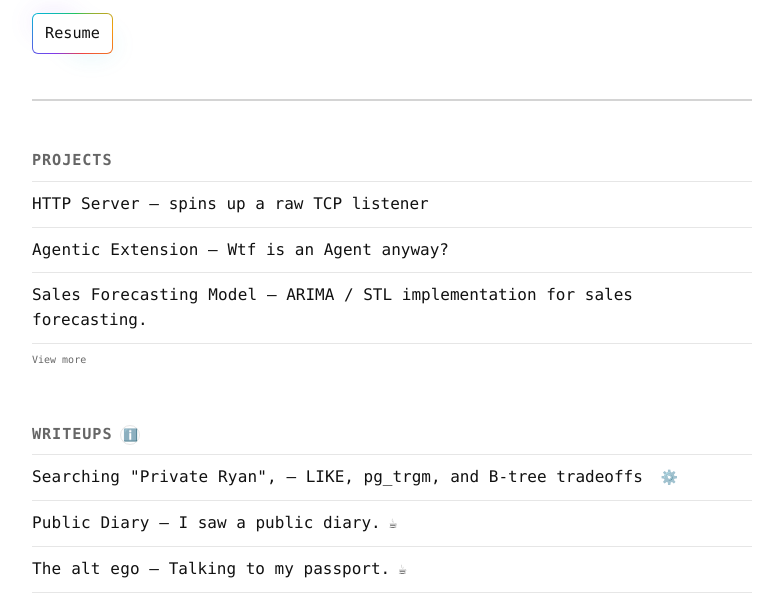
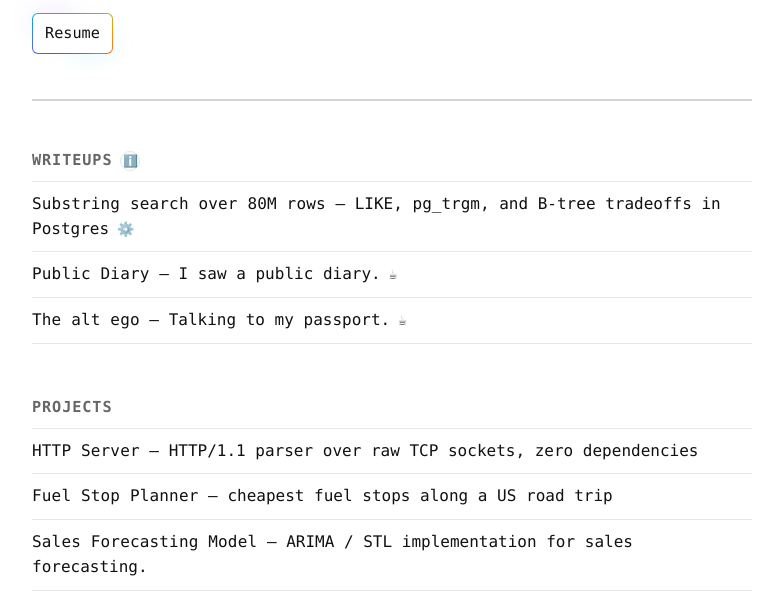
Before and after one commit to Shashwat-pd/portfolio, a plain HTML site: page index.html in a window 1280 px wide. Shown: the part 178-794 px from the top of the page, without its empty margins (248-1031 px from the left). Drawn offline with Linux system fonts and the light colour scheme; a web font is replaced by a local one.

Commit message:
Put writeups first, trim projects to three, add fuel planner
Co-Authored-By: Claude Opus 5.5 <noreply@anthropic.com>

```diff
--- a/index.html
+++ b/index.html
@@ -44,53 +44,6 @@
       </header>
 
       <section>
-        <h2 class="section-title">Projects</h2>
-        <ul id="projectsList" class="list collapsed">
-          <li>
-            <a href="https://github.com/Shashwat-pd/server" class="item"
-              ><span class="mono">HTTP Server</span> — spins up a raw TCP
-              listener</a
-            >
-          </li>
-          <li>
-            <a
-              href="https://github.com/Shashwat-pd/agentic-extension"
-              class="item"
-              ><span class="mono">Agentic Extension</span> — Wtf is an Agent
-              anyway?</a
-            >
-          </li>
-          <li>
-            <a
-              href="https://github.com/Shashwat-pd/inventory-managment"
-              class="item"
-              ><span class="mono">Sales Forecasting Model</span> — ARIMA / STL
-              implementation for sales forecasting.</a
-            >
-          </li>
-          <li class="more">
-            <a href="https://github.com/Shashwat-pd/photobooth" class="item"
-              ><span class="mono">Photobooth</span> — Intimate date when tight
-              on budget</a
-            >
-          </li>
-          <li class="more">
-            <a href="#" class="item"
-              ><span class="mono">Gator</span> —TypeScript CLI for collecting,
-              following, and periodically aggregating RSS feeds.</a
-            >
-          </li>
-        </ul>
-        <button
-          class="more-toggle"
-          data-target="projectsList"
-          aria-expanded="false"
-        >
-          View more
-        </button>
-      </section>
-
-      <section>
         <h2 class="section-title">
           Writeups
           <button type="button" class="info" title="Legend">ℹ️</button>
@@ -99,10 +52,8 @@
         <ul id="writeupsList" class="list writeups collapsed">
           <li>
             <a href="writeups/search.html" class="item tech"
-              ><span class="mono"
-                     >Searching "Private Ryan",</span> — LIKE, pg_trgm, and B-tree
-                tradeoffs
-              </a
+              ><span class="mono">Substring search over 80M rows</span> — LIKE,
+              pg_trgm, and B-tree tradeoffs in Postgres</a
             >
           </li>
           <li>
@@ -132,8 +83,9 @@
               ><span class="mono">Post title five</span> — short blurb</a
             >
           </li>
+          -->
         </ul>
-
+        <!--
         <button
           class="more-toggle"
           data-target="writeupsList"
@@ -142,6 +94,34 @@
           View more
         </button>
         -->
+      </section>
+
+      <section>
+        <h2 class="section-title">Projects</h2>
+        <ul id="projectsList" class="list">
+          <li>
+            <a href="https://github.com/Shashwat-pd/server" class="item"
+              ><span class="mono">HTTP Server</span> — HTTP/1.1 parser over raw
+              TCP sockets, zero dependencies</a
+            >
+          </li>
+          <li>
+            <a
+              href="https://github.com/Shashwat-pd/fuel-optimisation"
+              class="item"
+              ><span class="mono">Fuel Stop Planner</span> — cheapest fuel stops
+              along a US road trip</a
+            >
+          </li>
+          <li>
+            <a
+              href="https://github.com/Shashwat-pd/inventory-managment"
+              class="item"
+              ><span class="mono">Sales Forecasting Model</span> — ARIMA / STL
+              implementation for sales forecasting.</a
+            >
+          </li>
+        </ul>
       </section>
 
       <section>
```
